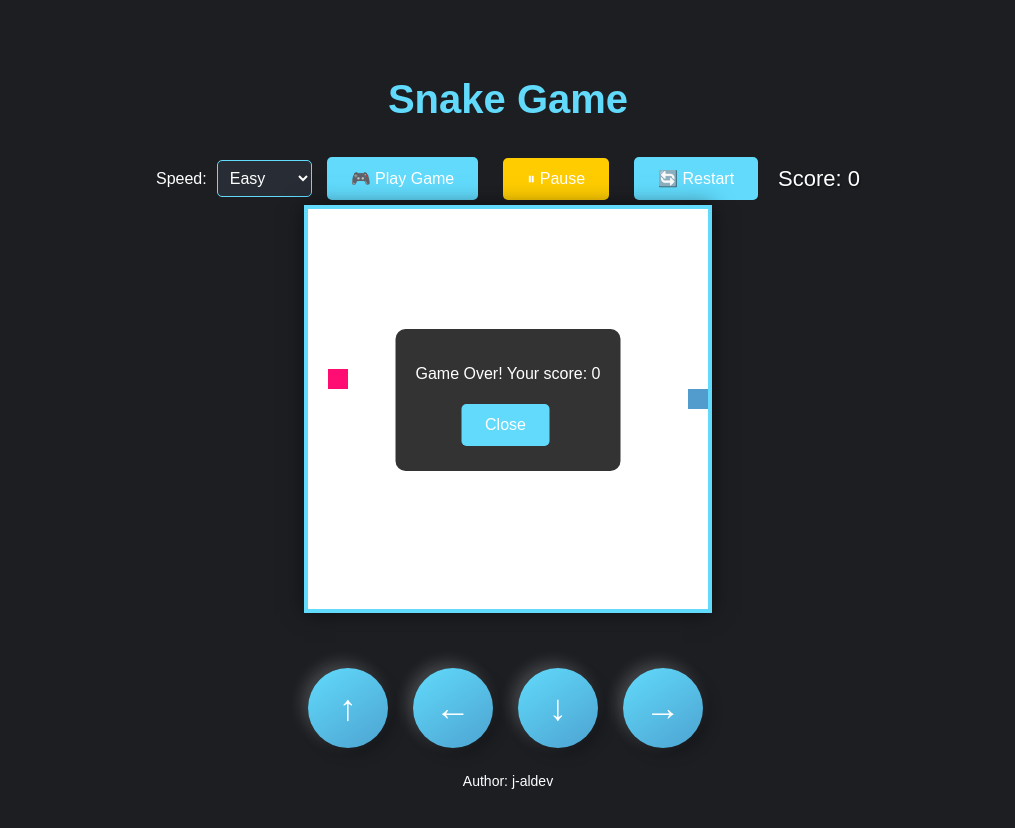
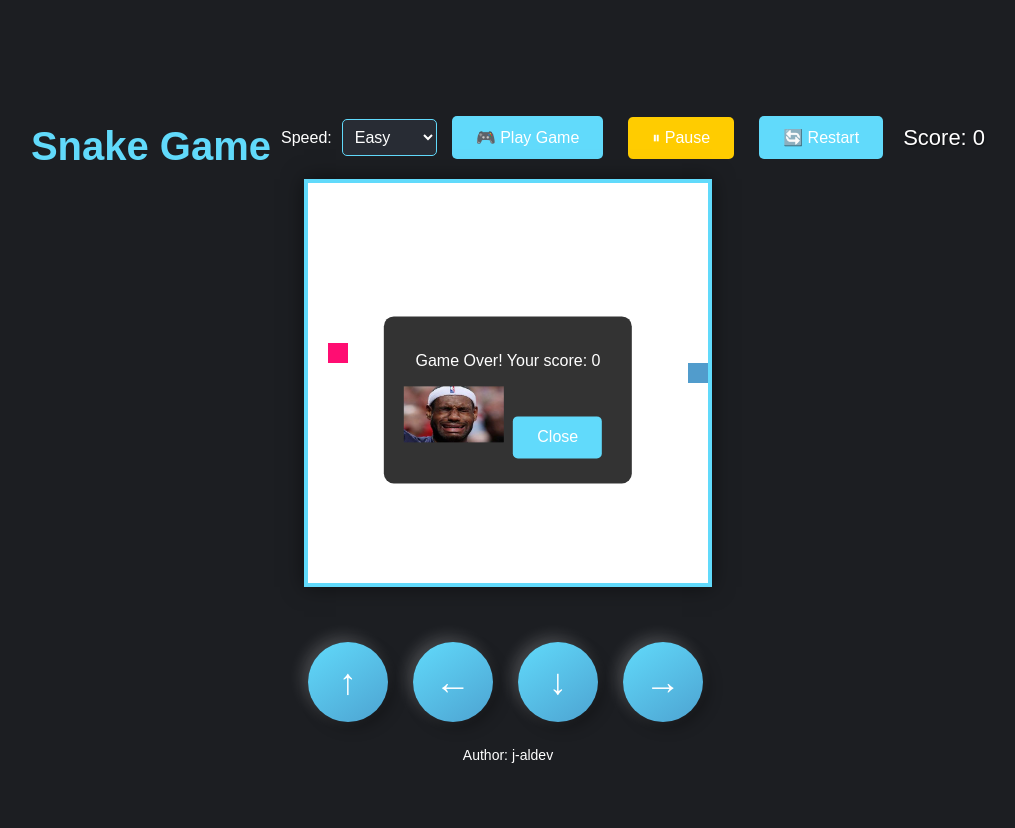
Before and after one commit to Jayvercpsu/Snake-Bite-Games, a plain HTML site: page index.html in a window 1280 px wide. Both pictures are taken after a click on the button "🎮 Play Game". Shown: the whole page, without its empty margins (132-1147 px from the left). Drawn offline with Linux system fonts and the light colour scheme.

Commit message:
updated all effects

```diff
--- a/index.html
+++ b/index.html
@@ -7,8 +7,8 @@
     <title>Snake Game</title>
   </head>
   <body>
+    <div class="controls">
     <h1>Snake Game</h1>
-    <div class="controls">
       <label for="speedSelect">Speed:</label>
       <select id="speedSelect" onchange="changeSpeed()">
         <option value="100">Easy</option>
@@ -23,9 +23,7 @@
     <canvas id="gameCanvas" width="400" height="400"></canvas>
     <div class="arrow-container">
       <button class="arrow-button up" onclick="changeDirection('UP')">↑</button>
-      <button class="arrow-button left" onclick="changeDirection('LEFT')">
-        ←
-      </button>
+      <button class="arrow-button left" onclick="changeDirection('LEFT')">←</button>
       <button class="arrow-button down" onclick="changeDirection('DOWN')">↓</button>
       <button class="arrow-button right" onclick="changeDirection('RIGHT')">→</button>
     </div>
@@ -33,6 +31,7 @@
     <!-- Popup for Game Over -->
     <div class="popup" id="gameOverPopup">
       <p>Game Over! Your score: <span id="finalScore"></span></p>
+      <img src="cry.jpeg" alt="Cry" style="width: 100px; height: auto;" /> <!-- Add this line -->
       <button onclick="closePopup()">Close</button>
     </div>
 
@@ -57,8 +56,7 @@
       const box = 20;
       let snake, direction, fruit, score, speed, gameInterval, isPaused;
       const snakeImage = new Image();
-      snakeImage.src =
-        "https://encrypted-tbn0.gstatic.com/images?q=tbn:ANd9GcRrrUv61E-ZYbV3hg746MOLkcrD_hG_yF9chQ&s"; // Snake GIF
+      snakeImage.src = "https://encrypted-tbn0.gstatic.com/images?q=tbn:ANd9GcRrrUv61E-ZYbV3hg746MOLkcrD_hG_yF9chQ&s"; // Snake GIF
 
       function startGame() {
         reset();
@@ -96,12 +94,9 @@
 
       function changeDirection(newDirection) {
         if (newDirection === "UP" && direction !== "DOWN") direction = "UP";
-        else if (newDirection === "DOWN" && direction !== "UP")
-          direction = "DOWN";
-        else if (newDirection === "LEFT" && direction !== "RIGHT")
-          direction = "LEFT";
-        else if (newDirection === "RIGHT" && direction !== "LEFT")
-          direction = "RIGHT";
+        else if (newDirection === "DOWN" && direction !== "UP") direction = "DOWN";
+        else if (newDirection === "LEFT" && direction !== "RIGHT") direction = "LEFT";
+        else if (newDirection === "RIGHT" && direction !== "LEFT") direction = "RIGHT";
       }
 
       function spawnFruit() {
```
Also changed, not shown: cry.jpeg (added).
